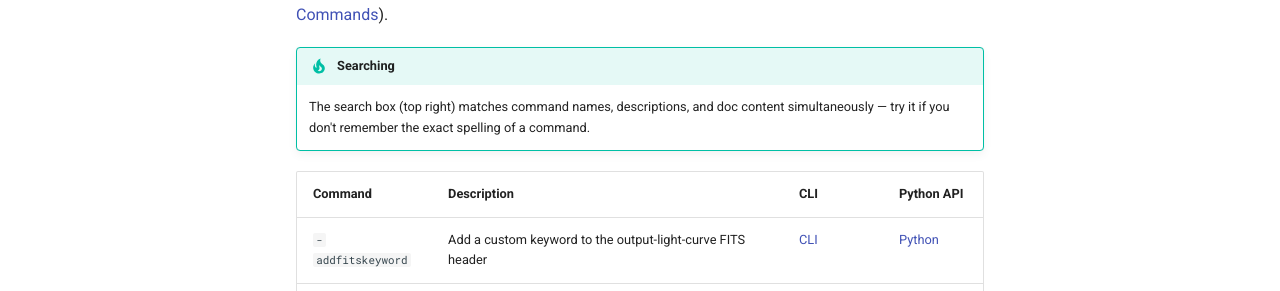
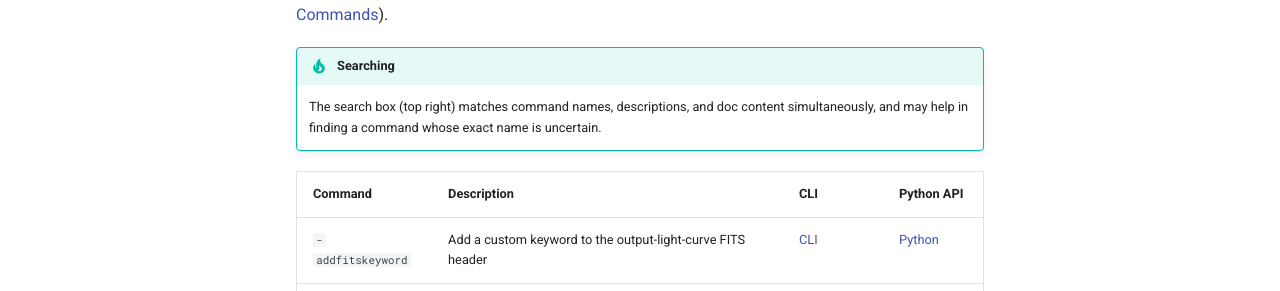
Before and after one commit to joeldhartman/vartools-site, an MkDocs documentation site: the page built from docs/commands.md, in a window 1280 px wide and 900 px high. Shown: the part 370-661 px from the top of the window. Built offline with MkDocs 1.6.1 and Material for MkDocs 9.7.7, drawn with Linux system fonts in a browser that asks for light colours; comment, search, counter and statistics services are not loaded; the version menu is left out.

Commit message:
Docs: rewrite commands.md admonition

```diff
--- a/docs/commands.md
+++ b/docs/commands.md
@@ -11,9 +11,7 @@ the per-category pages under [`python/commands/`](python/commands/index.md).  Co
 corresponding library (see [Extension Commands](cli/extensions.md)).
 
 !!! tip "Searching"
-    The search box (top right) matches command names, descriptions,
-    and doc content simultaneously — try it if you don't remember the
-    exact spelling of a command.
+    The search box (top right) matches command names, descriptions, and doc content simultaneously, and may help in finding a command whose exact name is uncertain.
 
 | Command | Description | CLI | Python API |
 |---|---|---|---|
```
